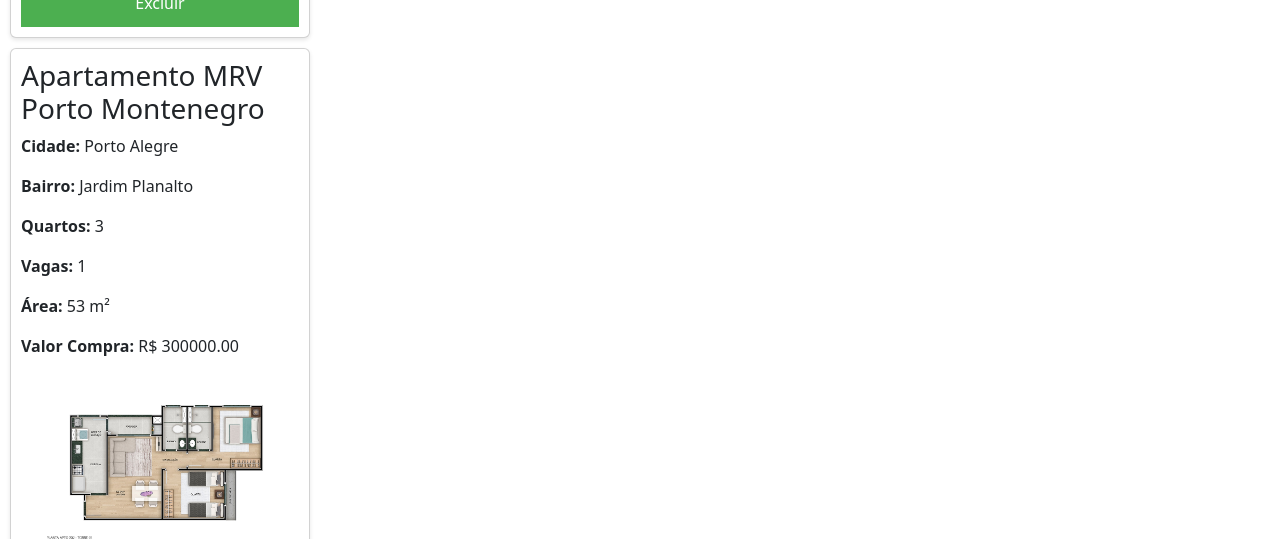
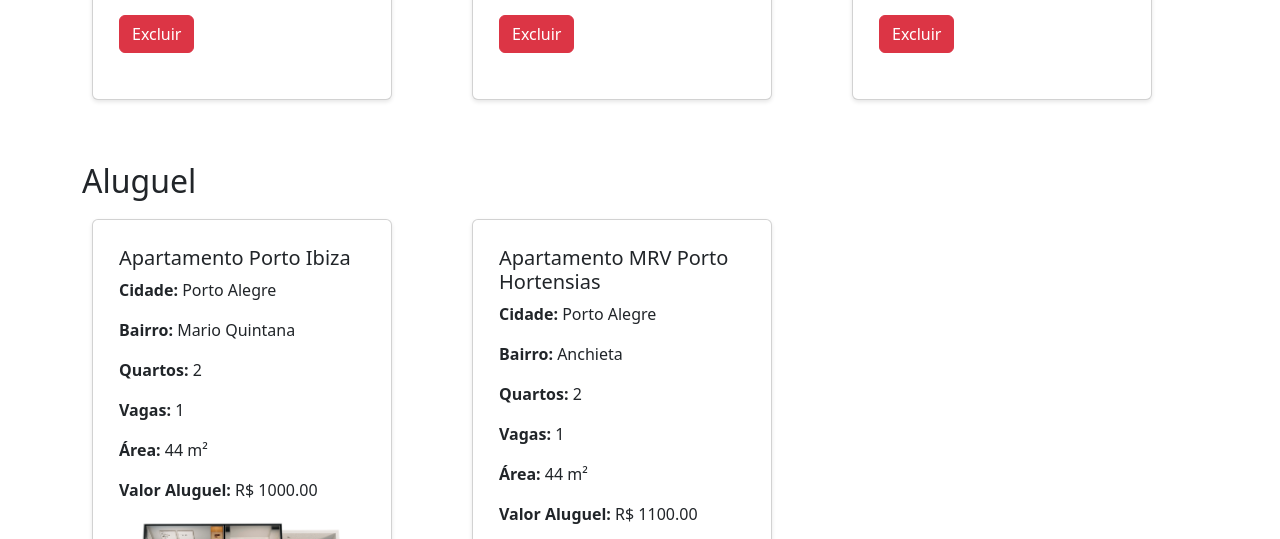
Before and after one commit to DanielBorbaSoares/RecomendacaoImoveis, a Flask app: page /imoveiscadastrados in a window 1280 px wide. Shown: the part 730-1269 px from the top of the page. Run offline with Flask 3, Linux system fonts and the light colour scheme; the visitor is signed in with stand-in values (Sample User, id 1).

Commit message:
Atualizações

```diff
--- a/imoveis.csv
+++ b/imoveis.csv
@@ -3,3 +3,4 @@
 Aluguel,Apartamento MRV Porto Hortensias,Porto Alegre,Anchieta,2,1,44,Não,400.00,1100.00,,PortoHortensias-Piscina;PortoHortensias
 Venda,Apartamento MRV Porto Dos Sábias,Porto Alegre,Restinga,2,0,40,Sim,400.00,,200000.00,PortoDosSabias-Sala;PortoDosSabias-Churrasqueira;PortoDosSabias-Quarto;Fachada-PortoDosSabias.png
 Venda,Apartamento MRV Porto Montenegro,Porto Alegre,Jardim Planalto,3,1,53,Sim,500.00,,300000.00,PortoMontenegro_Planta.jpg;PortoMontenegro_Fachada.png
+Venda,Apartamento Tenda Ipanema Residence,Porto Alegre,Ipanema,2,1,40,on,350.00,,200000.00,Tenda-Ipanema-Estacionamento.png;Tenda-Ipanema-Planta.jpg;Tenda-Ipanema-Fachada.jpg
--- a/static/style.css
+++ b/static/style.css
@@ -108,6 +108,30 @@
     text-decoration: underline;
 }
 
+.grid-imoveis {
+    display: flex;
+    flex-wrap: wrap;
+    gap: 20px;
+    margin-bottom: 40px;
+    justify-content: center;
+}
+
+.card-imovel {
+    border: 1px solid #ccc;
+    border-radius: 10px;
+    padding: 15px;
+    width: 280px;
+    box-shadow: 2px 2px 10px rgba(0,0,0,0.1);
+    background-color: #fdfdfd;
+}
+
+.card-imovel img {
+    max-width: 100%;
+    height: auto;
+    margin-top: 10px;
+    border-radius: 5px;
+}
+
 
 /* Responsivo */
 @media (max-width: 768px) {
--- a/templates/imoveiscadastrados.html
+++ b/templates/imoveiscadastrados.html
@@ -5,7 +5,7 @@
   <title>Imóveis Cadastrados</title>
   <link rel="stylesheet" href="/static/style.css">
 
-  <!-- Bootstrap 5 para carrossel -->
+  <!-- Bootstrap 5 para layout e carrossel -->
   <link href="https://cdn.jsdelivr.net/npm/bootstrap@5.3.0/dist/css/bootstrap.min.css" rel="stylesheet">
   <script src="https://cdn.jsdelivr.net/npm/bootstrap@5.3.0/dist/js/bootstrap.bundle.min.js"></script>
 </head>
@@ -17,12 +17,17 @@
   <a href="/formulariocliente" style="color: white; margin-right: 15px; text-decoration: none; font-weight: bold;">Formulário Cliente</a>
   <a href="/logout" style="color: white; text-decoration: none; font-weight: bold;">Logout</a>
 </nav>
+
+<div class="container mt-4">
   <h1>Imóveis Cadastrados</h1>
 
-  <h2>Venda</h2>
+  <h2 class="mt-4">Venda</h2>
+  <div class="row">
     {% for index, imovel in venda %}
-    <div class="card">
-      <h3>{{ imovel['titulo'] }}</h3>
+      <div class="col-md-4 mb-4">
+        <div class="card h-100">
+          <div class="card-body">
+            <h5 class="card-title">{{ imovel['titulo'] }}</h5>
             <p><strong>Cidade:</strong> {{ imovel['cidade'] }}</p>
             <p><strong>Bairro:</strong> {{ imovel['bairro'] }}</p>
             <p><strong>Quartos:</strong> {{ imovel['quartos'] }}</p>
@@ -31,7 +36,7 @@
             <p><strong>Valor Compra:</strong> R$ {{ imovel['valor_compra'] }}</p>
 
             {% if imovel['fotos'] %}
-        <div id="carouselVenda{{ loop.index }}" class="carousel slide" data-bs-ride="carousel">
+              <div id="carouselVenda{{ loop.index }}" class="carousel slide mb-3" data-bs-ride="carousel">
                 <div class="carousel-inner">
                   {% for foto in imovel['fotos'].split(';') %}
                     {% if foto %}
@@ -52,15 +57,20 @@
               </div>
             {% endif %}
 
-      <br>
-      <a href="/excluir_imovel/{{ index }}"><button>Excluir</button></a>
+            <a href="/excluir_imovel/{{ index }}" class="btn btn-danger">Excluir</a>
+          </div>
+        </div>
       </div>
     {% endfor %}
+  </div>
 
-  <h2>Aluguel</h2>
+  <h2 class="mt-5">Aluguel</h2>
+  <div class="row">
     {% for index, imovel in aluguel %}
-    <div class="card">
-      <h3>{{ imovel['titulo'] }}</h3>
+      <div class="col-md-4 mb-4">
+        <div class="card h-100">
+          <div class="card-body">
+            <h5 class="card-title">{{ imovel['titulo'] }}</h5>
             <p><strong>Cidade:</strong> {{ imovel['cidade'] }}</p>
             <p><strong>Bairro:</strong> {{ imovel['bairro'] }}</p>
             <p><strong>Quartos:</strong> {{ imovel['quartos'] }}</p>
@@ -69,7 +79,7 @@
             <p><strong>Valor Aluguel:</strong> R$ {{ imovel['valor_aluguel'] }}</p>
 
             {% if imovel['fotos'] %}
-        <div id="carouselAluguel{{ loop.index }}" class="carousel slide" data-bs-ride="carousel">
+              <div id="carouselAluguel{{ loop.index }}" class="carousel slide mb-3" data-bs-ride="carousel">
                 <div class="carousel-inner">
                   {% for foto in imovel['fotos'].split(';') %}
                     {% if foto %}
@@ -90,13 +100,17 @@
               </div>
             {% endif %}
 
-      <br>
-      <a href="/excluir_imovel/{{ index }}"><button>Excluir</button></a>
+            <a href="/excluir_imovel/{{ index }}" class="btn btn-danger">Excluir</a>
+          </div>
+        </div>
       </div>
     {% endfor %}
+  </div>
 
-  <br>
-  <a href="/corretor"><button>Voltar para Cadastro</button></a>
-  <a href="/treinar"><button>Treinar IA (KNN)</button></a>
+  <div class="mt-4">
+    <a href="/corretor" class="btn btn-secondary">Voltar para Cadastro</a>
+    <a href="/treinar" class="btn btn-primary">Treinar IA (KNN)</a>
+  </div>
+</div>
 </body>
 </html>
```
Also changed, not shown: static/uploads/Tenda-Ipanema-Estacionamento.png (added), static/uploads/Tenda-Ipanema-Fachada.jpg (added), static/uploads/Tenda-Ipanema-Planta.jpg (added), 3 other files. Lines whose indentation alone changed are shown as unchanged.
